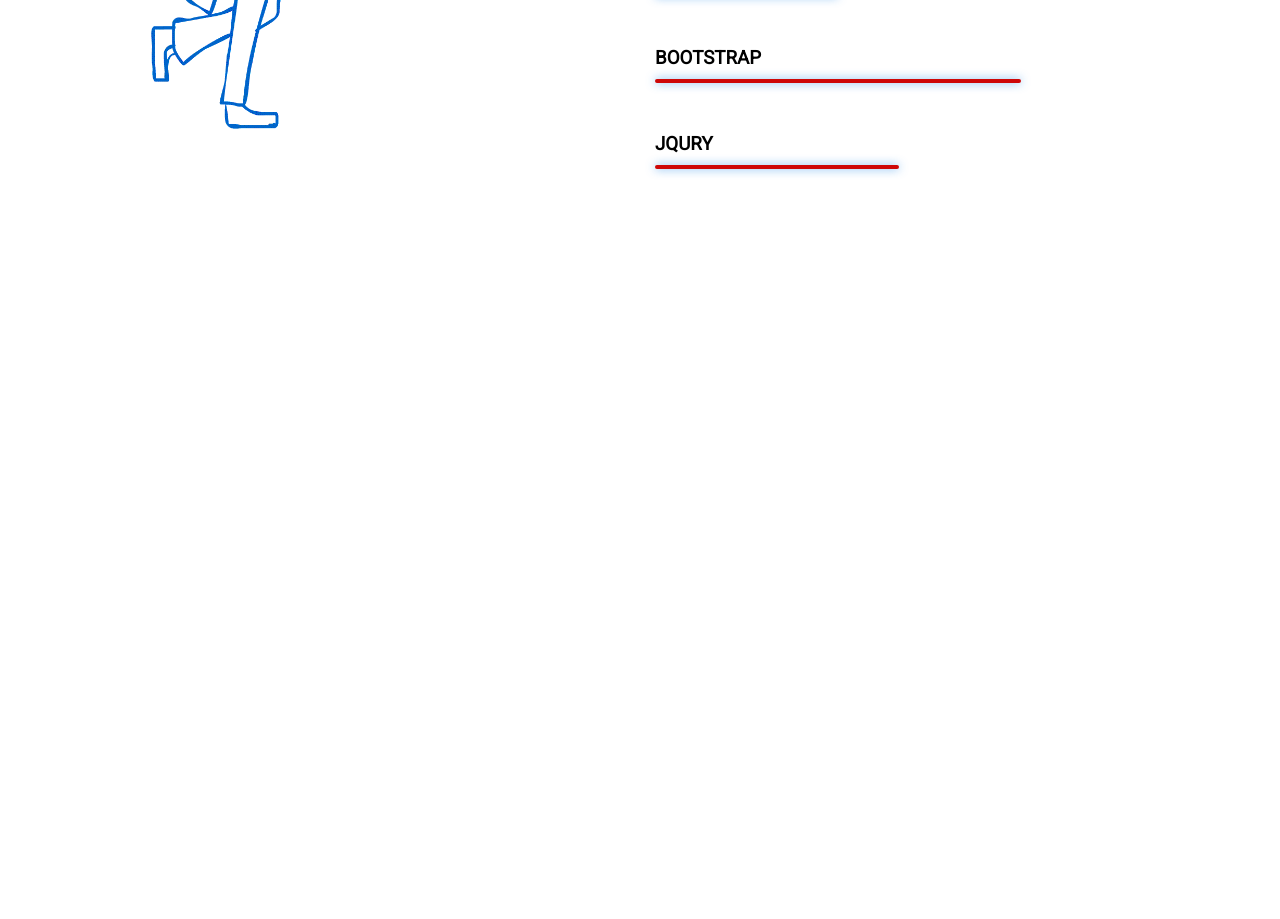
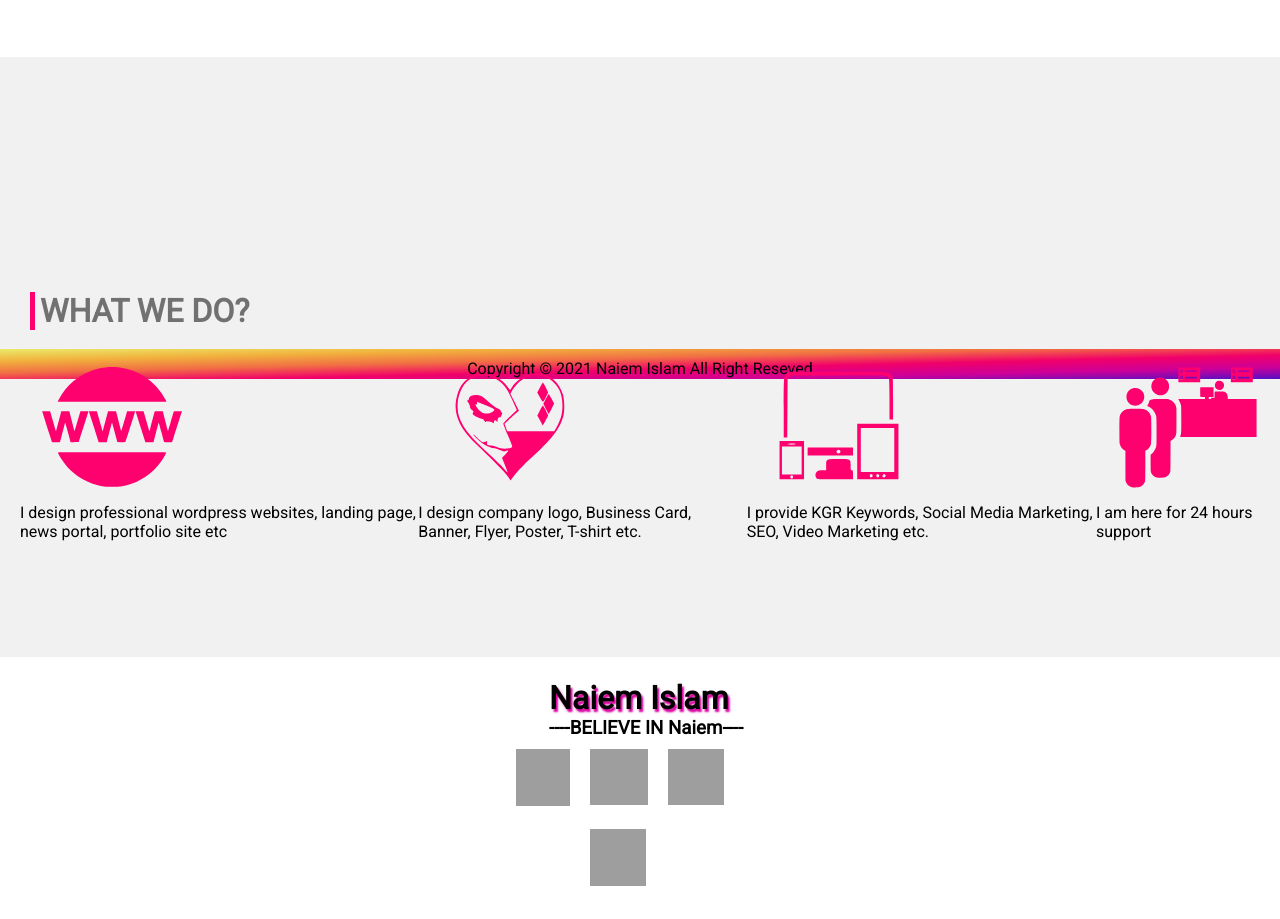
Before and after one commit to naiemislam16/My_portfolio, a plain HTML site: page index.html in a window 1280 px wide. Shown: the part 1823-2742 px from the top of the page. Drawn offline with Linux system fonts and the light colour scheme; grey boxes are pictures that could not be loaded.

Commit message:
first comment

```diff
--- a/index.html
+++ b/index.html
@@ -153,6 +153,32 @@
         </div>
 
         <!-- skills section end -->
+        <!-- footer section start -->
+        <div class="Footer">
+            <div id="footer">
+                <div class="footer-content">
+                    <h1>Naiem Islam
+
+                    </h1>
+                     <h3>
+                         ----BELIEVE IN Naiem----
+                    </h3>
+                </div>
+                <div class="footer-icon">
+                    <ul>
+                        <li><a href=""></a></li>
+                        <li><a href=""></a></li>
+                        <li><a href=""></a></li>
+                        <li><a href=""></a></li>
+                    </ul>
+                </div>
+            </div>
+        </div>
+        <div class="footer-main">
+            Copyright © 2021 Naiem Islam All Right Reseved
+        </div>
+        <!-- footer section end -->
+
     </div>
 </body>
 </html>
--- a/style.css
+++ b/style.css
@@ -80,7 +80,7 @@
 .content h1{
     padding-top: 10px;
     margin-bottom:20px ;
-    color: linear-gradient(to left top, #5910CF, #D900A1, #FF006F, #FF7548, #FFBC41, #F9F871);;;
+    color: linear-gradient(to left top, #5910CF, #D900A1, #FF006F, #FF7548, #FFBC41, #F9F871);
     font-size: 40px;
     font-weight: 400;
 
@@ -192,8 +192,8 @@
  /* about section end */
  /* service section start */
 .Service{
-    position: relative;
-    top: -568px;
+    position: absolute;
+    top: 1880px;
     height: 600px;
     background: rgba(0, 0, 0, 0.055);
 
@@ -226,7 +226,7 @@
  /* skills section start */
     .Skills{
         position: relative;
-        top: -700px;
+        top: -650px;
     }
     .skill-img{
         width: 50%;
@@ -337,3 +337,84 @@
 
 
  /* skills section end */
+ /* footer section start */
+ .Footer{
+     /* background: #000; */
+     position: absolute;
+     /* overflow: hidden; */
+     top: 2500px;
+     display: inline-block;
+
+
+ }
+ #footer{
+     margin: 2px 506px;
+ }
+ .footer-content h1, h3{
+     margin-left: 43px;
+ }
+ .footer-content h1{
+     text-shadow: 2px 3px 2px #D900A1;
+ }
+ .footer-icon ul li{
+     list-style-type: none;
+     float: left;
+ }
+ .footer-icon ul li a{
+        background-image: url('https://premium.wpmudev.org/blog/wp-content/uploads/2015/05/social-media-icons-css-sprite.png');
+        height: 300px;
+        width: 300px;
+        display: inline-block;
+        margin: 10px;
+
+        text-decoration: none;
+        background-position: 0px 0px;
+        transition: all 2s;
+    }
+    .footer-icon ul li:nth-child(1) a{
+        width: 54px;
+        height: 57px;
+        background-position: 0px 0px;
+    }
+    .footer-icon ul li:hover:nth-child(1) a{
+        background-position: 0px -62px;
+    }
+
+    .footer-icon ul li:nth-child(2) a{
+        width: 58px;
+        height: 56px;
+        background-position: -56px 0px;
+    }
+    .footer-icon ul li:hover:nth-child(2) a{
+
+        background-position: -56px -59px;
+    }
+    .footer-icon ul li:nth-child(3) a{
+        width: 56px;
+        height: 56px;
+        background-position: -112px 0px;
+    }
+    .footer-icon ul li:hover:nth-child(3) a{
+
+        background-position: -112px -59px;
+    }
+    .footer-icon ul li:nth-child(4) a{
+        width: 56px;
+        height: 57px;
+        background-position: -396px 0px;
+    }
+    .footer-icon ul li:hover:nth-child(4) a{
+
+        background-position: -396px -56px;
+    }
+   .footer-main{
+       background:  linear-gradient(to left top, #5910CF, #D900A1, #FF006F, #FF7548, #FFBC41, #F9F871);
+
+       overflow: hidden;
+       text-align: center;
+       max-width: 100%;
+       height: 30px;
+       padding: 10px;
+       margin-top: 50px;
+   }
+ /* footer section end */
```
